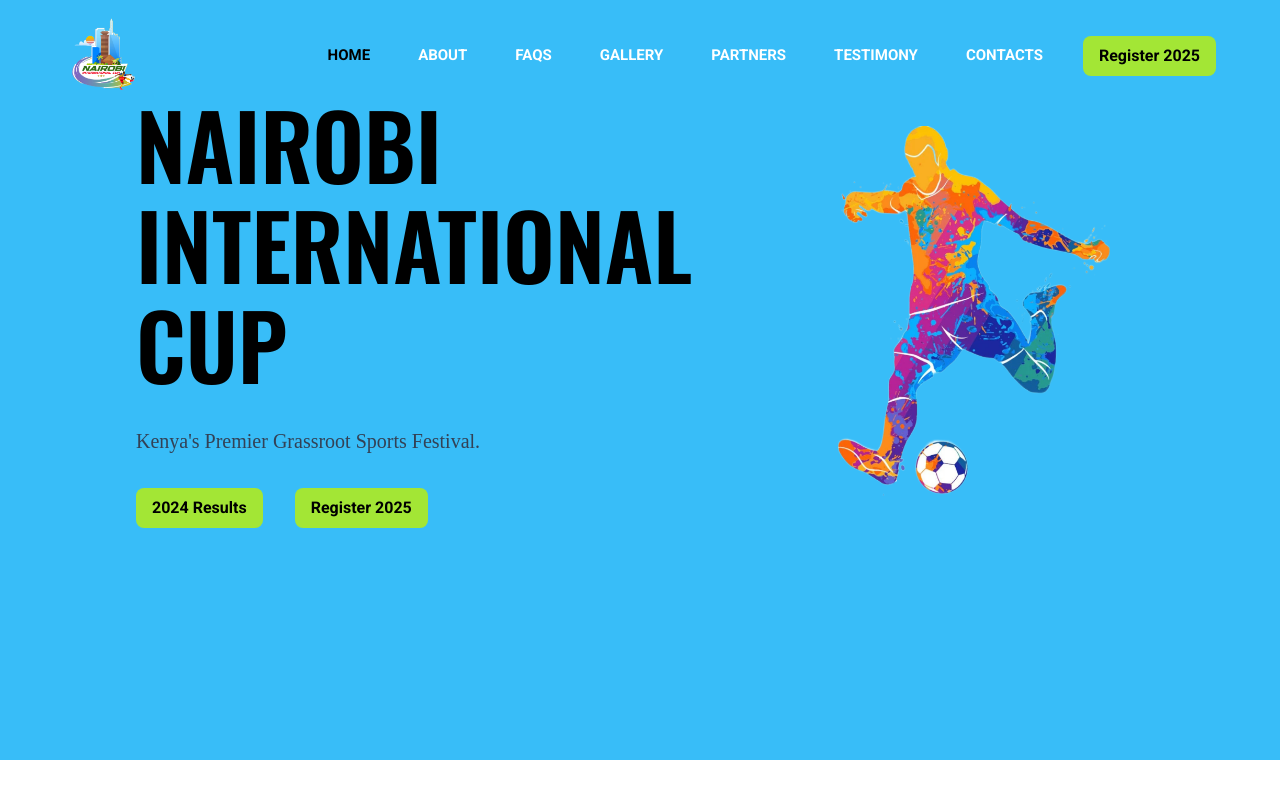
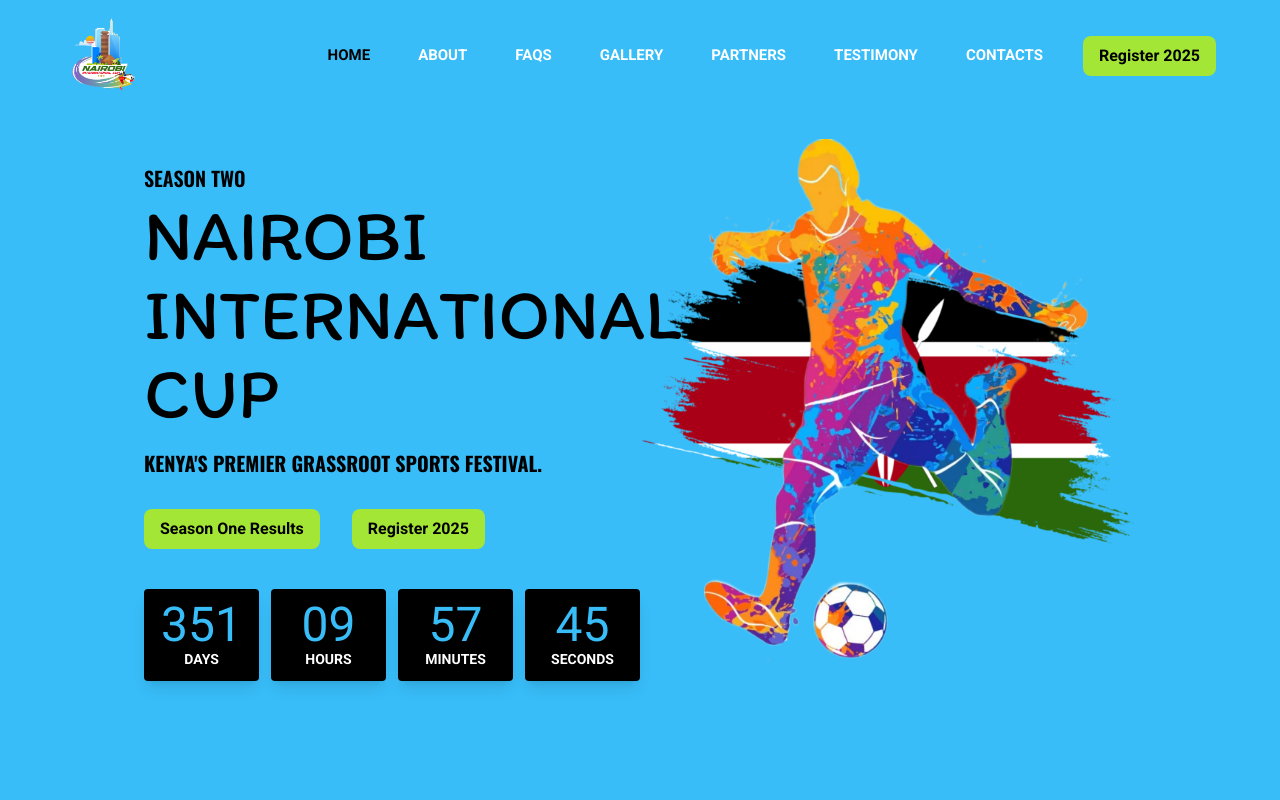
Before and after one commit to tisini-acc1/nic-cup, a Next.js app: page / in a window 1280 px wide. Shown: the top 800 px of the page. Built offline with nearby package versions, Linux system fonts and the light colour scheme; a web font is replaced by a local one.

Commit message:
Added timer count-down

```diff
--- a/src/app/(home)/sections/hero.tsx
+++ b/src/app/(home)/sections/hero.tsx
@@ -1,34 +1,58 @@
+import Link from "next/link";
+import Image from "next/image";
+import { Itim } from "next/font/google";
+
+import Timer from "@/components/timer/timer";
 import { RegisterButton } from "@/components/buttons/register-button";
-import { CustomImage } from "@/components/custom-image";
+// import { CustomImage } from "@/components/custom-image";
 // import { CustomButton } from "@/components/custom-button";
-import Link from "next/link";
+
+const itim = Itim({ weight: ["400"], subsets: ["latin"] });
 
 export const HeroSection = () => {
   return (
-    <section id="home" className="bg-sky-400 lg:h-[95vh] py-20 sm:px-20">
-      <div className="w-[90%] m-auto flex lg:flex-row flex-col justify-between items-center gap-28 ">
-        <div className="flex flex-col justify-center items-start gap-8 ">
-          <h1 className="text-black font-semibold lg:text-[90px] text-[55px] lg:leading-[100px] leading-[80px]">
-            Nairobi International Cup
+    <section
+      id="home"
+      className="bg-sky-400 lg:h-screen flex justify-center items-center"
+    >
+      <div className="container pt-20 lg:pt-0 px-4 w-full flex flex-col lg:flex-row justify-between items-center">
+        <aside className="w-full lg:w-1/2 text-center lg:text-start">
+          <h1 className="text-5xl lg:text-7xl xl:text-8xl mb-5 text-black">
+            <small className="text-xl font-semibold">Season Two</small>
+            <br />
+            <span className={itim.className}>Nairobi International Cup</span>
           </h1>
 
-          <p className="text-[20px] text-slate-700 font-playpen">
+          <h2 className="text-black text-lg lg:text-xl">
             Kenya&apos;s Premier Grassroot Sports Festival.
-          </p>
+            {/* <span className="bg-white py-1 px-2 font-semibold rounded shadow-md"> */}
+            {/* </span>{" "} */}
+          </h2>
 
-          {/* <CustomButton /> */}
-          <div className="flex gap-8">
+          {/* <h3 className="bg-white text-xl lg:text-2xl text-black uppercase font-semibold px-2 py-1 inline-block rounded shadow-md mt-5">
+            Stay Tuned!
+          </h3> */}
+
+          <div className="flex justify-center lg:justify-start gap-8 mt-8">
             <button className="bg-lime-400 hover:bg-white text-black px-4 py-2 rounded-lg font-bold transform hover:scale-105 transition-transform duration-300 cursor-pointer md:flex">
-              <Link href={"/fixtures"}>2024 Results</Link>
+              <Link href={"/fixtures"}>Season One Results</Link>
             </button>
 
             <RegisterButton />
           </div>
-        </div>
 
-        <div>
-          <CustomImage src={"/soccer.png"} alt={"about"} />
-        </div>
+          <Timer launchDate="2025-08-01T07:00:00" />
+        </aside>
+
+        <aside className="bg-flag bg-center bg-contain bg-no-repeat w-full lg:w-1/2 flex justify-center pl-4 mt-5 lg:mt-0">
+          <Image
+            src={"/soccer.png"}
+            alt={"player"}
+            width={650}
+            height={400}
+            className="w-full max-w-[650px] h-auto"
+          />
+        </aside>
       </div>
     </section>
   );
--- a/src/app/(home)/sections/partners.tsx
+++ b/src/app/(home)/sections/partners.tsx
@@ -5,6 +5,7 @@
   "/partners/decathlon.png",
   "/partners/fkf.jpeg",
   "/partners/sofascore.jpeg",
+  "/partners/skeiya.png",
 ];
 
 const PartnerSection = () => {
@@ -13,7 +14,7 @@
       <div className="container mx-auto flex flex-col items-center justify-center mb-4">
         <h2 className="h2 text-center mb-8">Our Partners</h2>
 
-        <div className="grid grid-cols-1 md:grid-cols-3 lg:grid-cols-4 gap-3">
+        <div className="grid grid-cols-1 md:grid-cols-3 lg:grid-cols-5 gap-3">
           {partners.map((item) => (
             <div key={item} className="flex items-center justify-center">
               <Image src={item} alt={item} width={350} height={250} />
--- a/src/app/(pages)/partners/page.tsx
+++ b/src/app/(pages)/partners/page.tsx
@@ -18,7 +18,7 @@
         <section className="bg-gray-100">
           <div className="container mx-auto py-8 xl:py-20">
             <h2 className="h2 text-center mb-12">Our Partners</h2>
-            <div className="grid grid-cols-1 md:grid-cols-2 lg:grid-cols-4 gap-3 p-2">
+            <div className="grid grid-cols-1 md:grid-cols-2 lg:grid-cols-3 gap-3 p-2">
               {partners.map((partner) => (
                 <div key={partner.id} className="border rounded-md">
                   <div className="h-[120px] flex items-center justify-center">
--- a/src/app/(pages)/partners/partners-data.tsx
+++ b/src/app/(pages)/partners/partners-data.tsx
@@ -23,4 +23,10 @@
     link: "www.sofascore.com",
     msg: "Sofascore is an application for following sports statistics and results. The app is owned and developed by SofaIT from Zagreb, Croatia. In 2020, the app had 20 million users. It covers 20 different sports and around 11,000 different leagues and tournaments, and is available in more than 30 different languages.",
   },
+  {
+    id: 5,
+    img: "/partners/skeiya.png",
+    link: "www.sofascore.com",
+    msg: "Home of Football is a premier commercial sports company in Africa dedicated to the advancement of sports. With our core selction being: Football (Soccer), Rugby, NFL, basketball and E-Sport. We offer a wide range of services, including a sports social platform, sports tourism, sports agency, and upcoming projects designed to enhance sports development under our Sports Village umbrella.",
+  },
 ];
--- /dev/null
+++ b/src/components/timer/timer.tsx
@@ -0,0 +1,76 @@
+"use client";
+
+import { useEffect, useState } from "react";
+
+interface TimeCount {
+  days: string;
+  hours: string;
+  minutes: string;
+  seconds: string;
+}
+
+const getTimeLeft = (expiry: string): TimeCount => {
+  let days = "0";
+  let hours = "0";
+  let minutes = "0";
+  let seconds = "0";
+
+  const difference = new Date(expiry).getTime() - new Date().getTime();
+
+  if (difference <= 0) {
+    return { days, hours, minutes, seconds };
+  }
+
+  const dys = Math.floor(difference / (1000 * 60 * 60 * 24));
+  const hrs = Math.floor((difference / (1000 * 60 * 60)) % 24);
+  const mins = Math.floor((difference / (1000 * 60)) % 60);
+  const secs = Math.floor((difference / 1000) % 60);
+
+  days = dys < 10 ? `0${dys}` : dys.toString();
+  hours = hrs < 10 ? `0${hrs}` : hrs.toString();
+  minutes = mins < 10 ? `0${mins}` : mins.toString();
+  seconds = secs < 10 ? `0${secs}` : secs.toString();
+
+  return { days, hours, minutes, seconds };
+};
+
+const Timer = ({ launchDate }: { launchDate: string }) => {
+  const [timeLeft, setTimeLeft] = useState<TimeCount>(getTimeLeft(launchDate));
+
+  useEffect(() => {
+    const interval = setInterval(() => {
+      setTimeLeft(getTimeLeft(launchDate));
+    }, 1000);
+  }, [launchDate]);
+
+  return (
+    <div className="mt-10 flex justify-center lg:justify-start gap-3">
+      <span className="flex flex-col justify-center items-center bg-black text-sky-400 text-3xl lg:text-5xl w-32 py-3 shadow-lg rounded">
+        {timeLeft.days}
+        <small className="text-xs lg:text-sm uppercase font-semibold text-white">
+          Days
+        </small>
+      </span>
+      <span className="flex flex-col justify-center items-center bg-black text-sky-400 text-3xl lg:text-5xl w-32 py-3 shadow-lg rounded">
+        {timeLeft.hours}
+        <small className="text-xs lg:text-sm uppercase font-semibold text-white">
+          Hours
+        </small>
+      </span>
+      <span className="flex flex-col justify-center items-center bg-black text-sky-400 text-3xl lg:text-5xl w-32 py-3 shadow-lg rounded">
+        {timeLeft.minutes}
+        <small className="text-xs lg:text-sm uppercase font-semibold text-white">
+          Minutes
+        </small>
+      </span>
+      <span className="flex flex-col justify-center items-center bg-black text-sky-400 text-3xl lg:text-5xl w-32 py-3 shadow-lg rounded">
+        {timeLeft.seconds}
+        <small className="text-xs lg:text-sm uppercase font-semibold text-white">
+          Seconds
+        </small>
+      </span>
+    </div>
+  );
+};
+
+export default Timer;
--- a/tailwind.config.ts
+++ b/tailwind.config.ts
@@ -75,6 +75,7 @@
       },
       backgroundImage: {
         hero: "url(/hero.jpg)",
+        flag: "url(/kenya-flag.webp)",
         partners: "url(/2024/champ6.jpg)",
       },
       borderRadius: {
```
Also changed, not shown: public/kenya-flag.webp (added), public/partners/skeiya.png (added).
